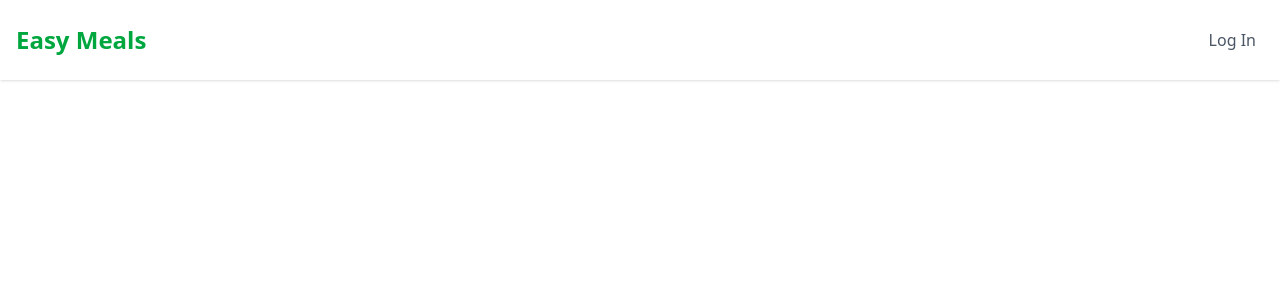
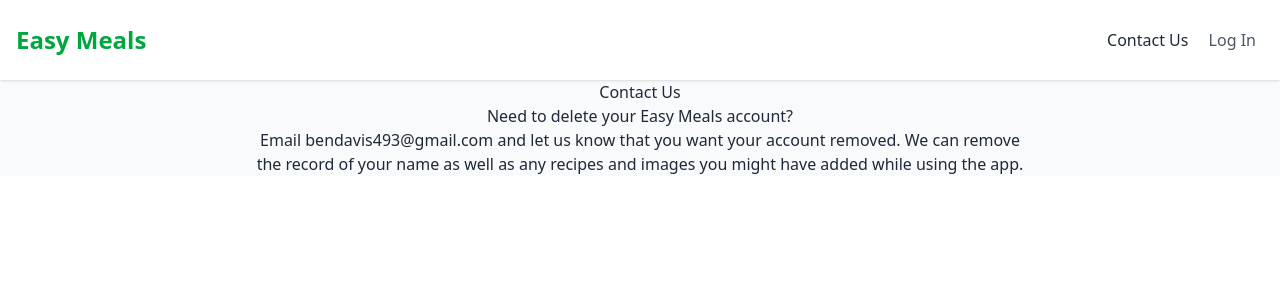
Before and after one commit to Bdavis49382/easy-meals-web, a Svelte app: page /contact in a window 1280 px wide. Shown: the top 300 px of the page. Built offline with nearby package versions, Linux system fonts and the light colour scheme; no server answers.

Commit message:
Added simple contact us page

```diff
--- a/src/App.svelte
+++ b/src/App.svelte
@@ -6,6 +6,7 @@
   import { user } from "./stores.svelte";
   import Join from "./lib/Join.svelte";
   import ChangeLog from "./lib/ChangeLog.svelte";
+  import Contact from "./lib/Contact.svelte";
   export let url = "";
 </script>
 
@@ -14,6 +15,9 @@
     <Header />
     <Route path="/join">
       <Join />
+    </Route>
+    <Route path="/contact">
+      <Contact />
     </Route>
     <Route path="change-log">
       <ChangeLog />
--- /dev/null
+++ b/src/lib/Contact.svelte
@@ -0,0 +1,6 @@
+
+<main class="mx-auto text-center max-w-3xl">
+    <h1>Contact Us</h1>
+    <h2>Need to delete your Easy Meals account?</h2>
+    <p>Email bendavis493@gmail.com and let us know that you want your account removed. We can remove the record of your name as well as any recipes and images you might have added while using the app.</p>
+</main>
--- a/src/lib/Header.svelte
+++ b/src/lib/Header.svelte
@@ -17,6 +17,9 @@
         <h1 class="text-2xl font-bold text-green-600">Easy Meals</h1>
     </Link>
     <nav>
+        <Link to="/contact" class="mx-2">
+            Contact Us
+        </Link>
     {#if user.isLoggedIn}
         <Link to="/tester" class="mx-2">
             Home
```
